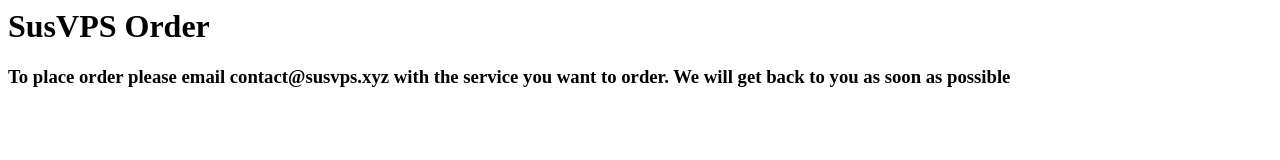
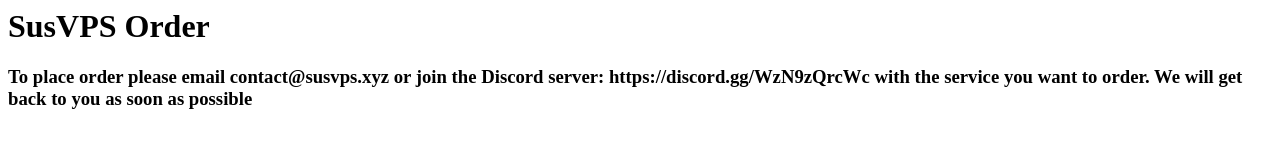
Before and after one commit to ItzDatMC/susvps, a plain HTML site: page order.html in a window 1280 px wide. Drawn offline with Linux system fonts and the light colour scheme.

Commit message:
Update order.html

```diff
--- a/order.html
+++ b/order.html
@@ -4,6 +4,6 @@
   </head>
   <body>
     <h1> SusVPS Order </h1>
-    <h3> To place order please email contact@susvps.xyz with the service you want to order. We will get back to you as soon as possible </h3>
+    <h3> To place order please email contact@susvps.xyz or join the Discord server: https://discord.gg/WzN9zQrcWc with the service you want to order. We will get back to you as soon as possible </h3>
   </body>
 </html>
```
